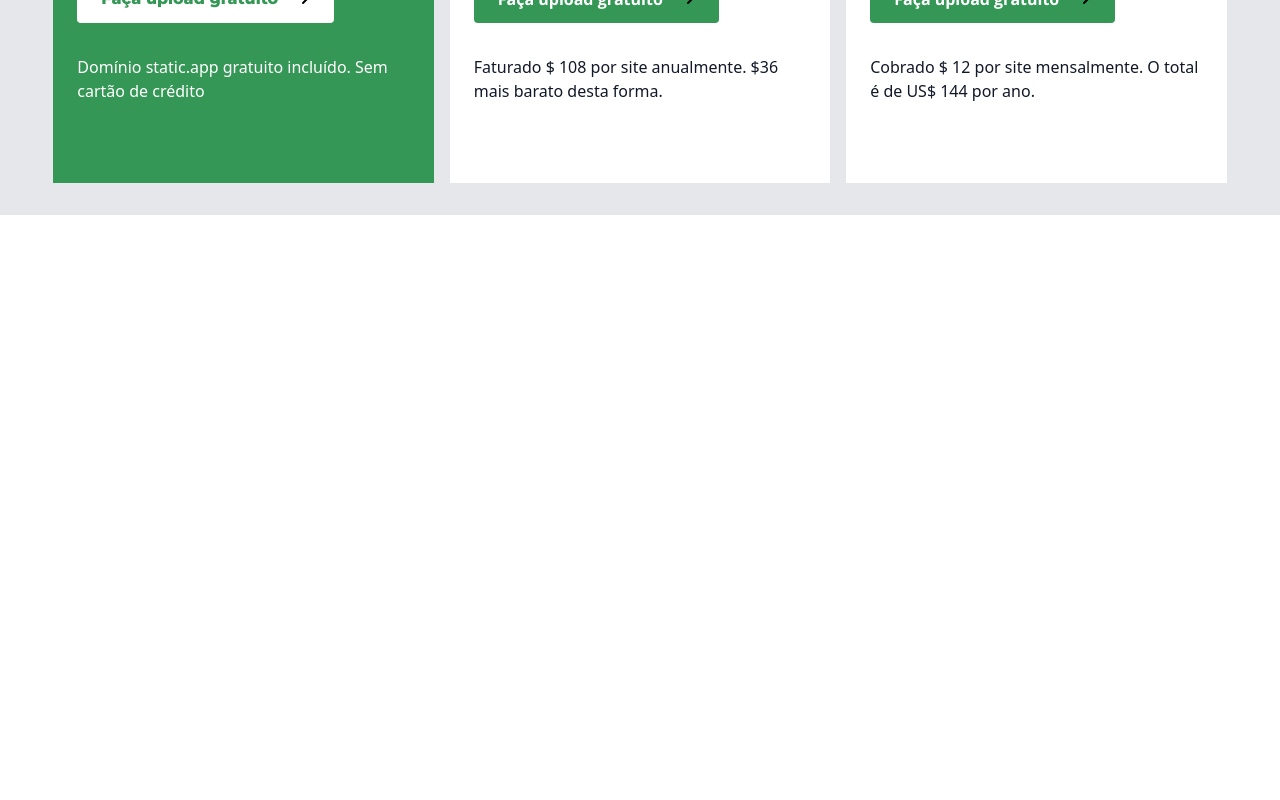
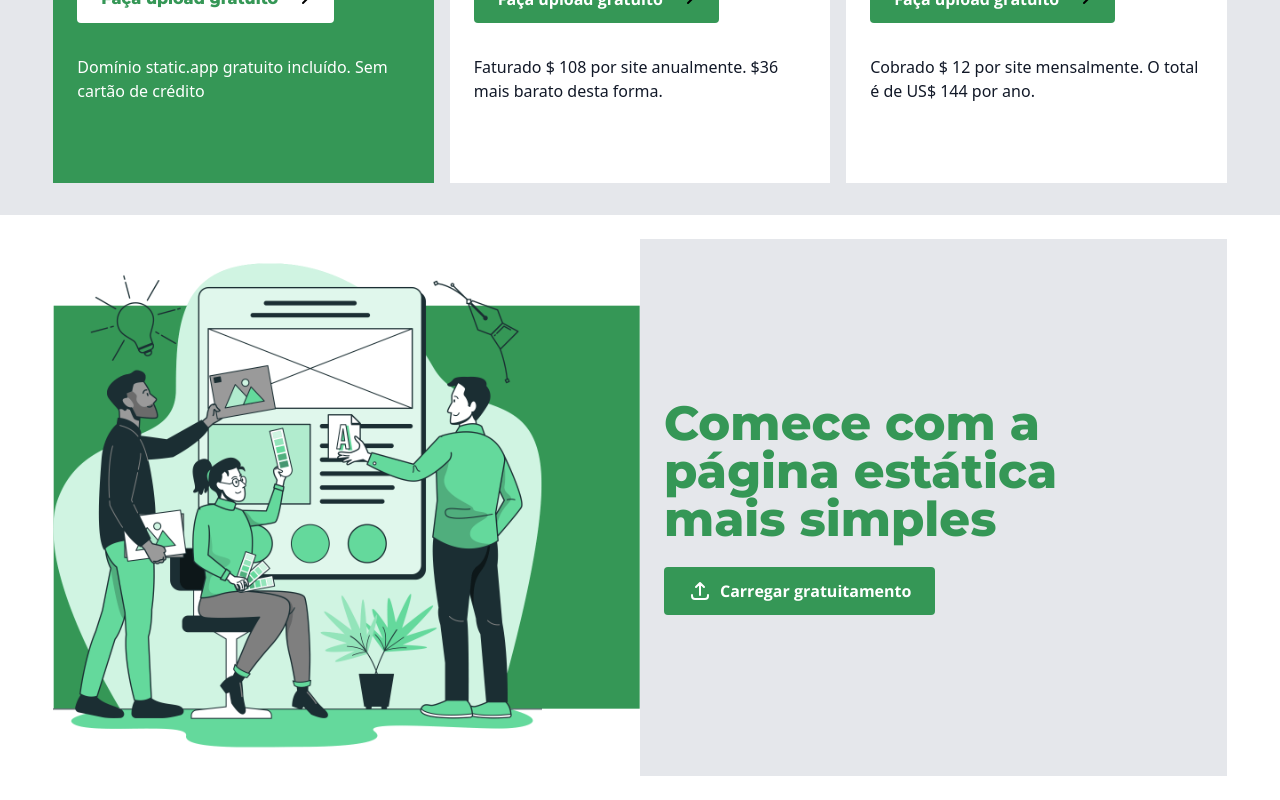
Before and after one commit to JeanLuca999/tailwindcss-website, a React (Create React App) app: page / in a window 1280 px wide. Shown: the part 4444-5244 px from the top of the page. Before the commit the page ends 4659 px from the top, so only its background shows below. Built offline with nearby package versions, Linux system fonts and the light colour scheme.

Commit message:
Criando seção com banner dentro do componente PlansSection

```diff
--- a/src/components/PlansSection/index.js
+++ b/src/components/PlansSection/index.js
@@ -1,5 +1,8 @@
+import plansbanner from "../../assets/plansbanner.png";
+
 export default function PlansSection() {
   return (
+    <>
       <section className="bg-gray-200 py-8">
         <div className="max-w-7xl w-11/12 mx-auto">
           <h2 className="font-title font-bold text-4xl lg:text-5xl text-accent mb-4">
@@ -126,5 +129,43 @@ export default function PlansSection() {
           </div>
         </div>
       </section>
+      <section className="py-6">
+        <div className="max-w-7xl mx-auto w-11/12">
+          <div className="grid md:grid-cols-2">
+            <div className="relative py-6 before:absolute before:content-[''] before:block before:w-full before:h-3/4 before:bg-accent before:left-2/4 before:top-2/4 before:-translate-x-2/4 before:-translate-y-2/4 z-10">
+              <img
+                src={plansbanner}
+                alt=""
+                className="relative z-20 w-10/12 aspect-square object-cover object-center"
+              ></img>
+            </div>
+            <div className="p-6 bg-gray-200 grid justify-center content-center">
+              <div className="w-3/4">
+                <h3 className="font-title font-bold text-accent text-4xl md:text-5xl">
+                  Comece com a página estática mais simples
+                </h3>
+                <button className="cta mt-6">
+                  <svg
+                    className="w-6 h-6"
+                    fill="none"
+                    stroke="currentColor"
+                    viewBox="0 0 24 24"
+                    xmlns="http://www.w3.org/2000/svg"
+                  >
+                    <path
+                      strokeLinecap="round"
+                      strokeLinejoin="round"
+                      strokeWidth={2}
+                      d="M4 16v1a3 3 0 003 3h10a3 3 0 003-3v-1m-4-8l-4-4m0 0L8 8m4-4v12"
+                    />
+                  </svg>
+                  <span>Carregar gratuitamento</span>
+                </button>
+              </div>
+            </div>
+          </div>
+        </div>
+      </section>
+    </>
   );
 }
```
Also changed, not shown: src/assets/plansbanner.png (added). Lines whose indentation alone changed are shown as unchanged.
